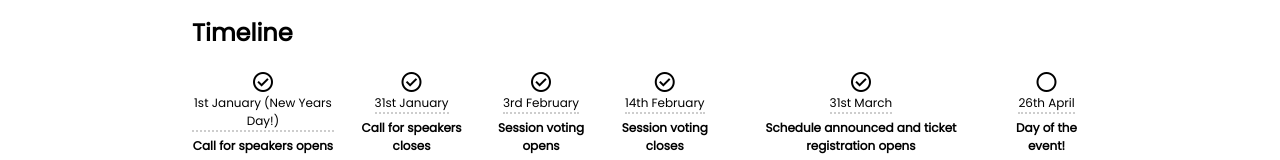
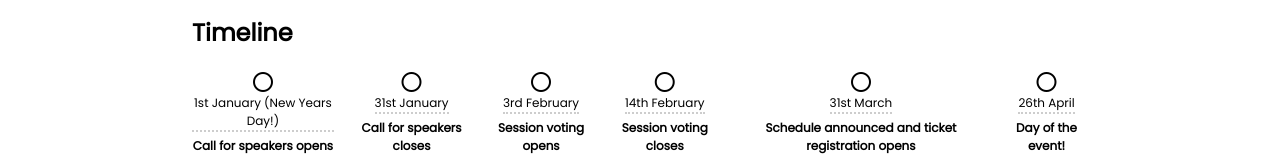
Before and after one commit to dddsw/dddsw-web, a SvelteKit app: page / in a window 1280 px wide. Shown: the part 1476-1636 px from the top of the page. Built offline with nearby package versions, Linux system fonts and the light colour scheme.

Commit message:
Fix the circle checking

```diff
--- a/src/routes/+page.svelte
+++ b/src/routes/+page.svelte
@@ -64,27 +64,27 @@
 		<h2>Timeline</h2>
 		<div class="timeline text-center">
 			<span class="timeline-item">
-				<span class="material-symbols-outlined"> check_circle </span>
+				<span class="material-symbols-outlined"> circle </span>
 				<p>1st January (New Years Day!)</p>
 				<p>Call for speakers opens</p>
 			</span>
 			<span class="timeline-item">
-				<span class="material-symbols-outlined"> check_circle </span>
+				<span class="material-symbols-outlined"> circle </span>
 				<p>31st January</p>
 				<p>Call for speakers closes</p>
 			</span>
 			<span class="timeline-item">
-				<span class="material-symbols-outlined"> check_circle </span>
+				<span class="material-symbols-outlined"> circle </span>
 				<p>3rd February</p>
 				<p>Session voting opens</p>
 			</span>
 			<span class="timeline-item">
-				<span class="material-symbols-outlined"> check_circle </span>
+				<span class="material-symbols-outlined"> circle </span>
 				<p>14th February</p>
 				<p>Session voting closes</p>
 			</span>
 			<span class="timeline-item">
-				<span class="material-symbols-outlined"> check_circle </span>
+				<span class="material-symbols-outlined"> circle </span>
 				<p>31st March</p>
 				<p>Schedule announced and ticket registration opens</p>
 			</span>
```
